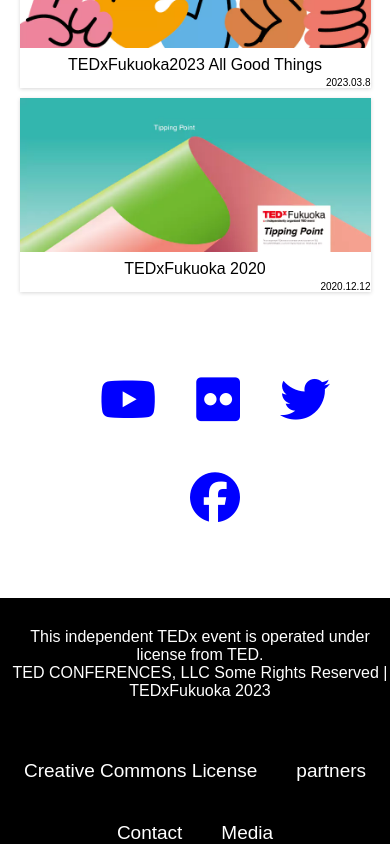
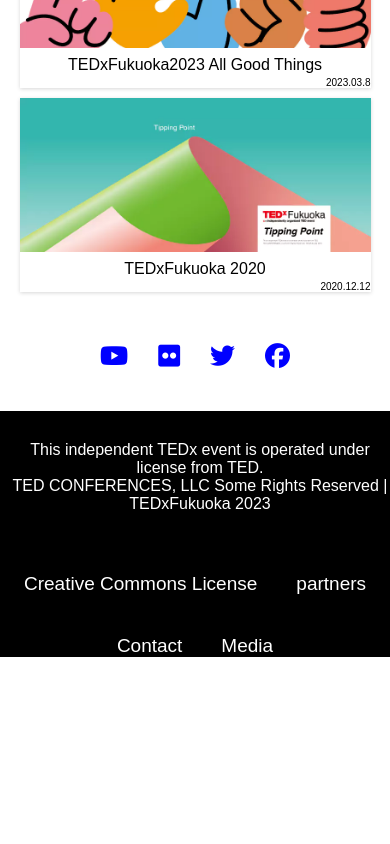
Before and after one commit to yutadd/ted_x_fukuoka, a React (Create React App) app: page / in a window 390 px wide. Shown: the part 5534-6378 px from the top of the page. After the commit the page ends 6191 px from the top, so only its background shows below. Built offline with nearby package versions, Linux system fonts and the light colour scheme.

Commit message:
[fix]social links

```diff
--- a/src/components/Outter/Outter.css
+++ b/src/components/Outter/Outter.css
@@ -62,6 +62,13 @@
   display: inline-block;
 }
 @media (max-width: 700px) {
+  .outter-sns-links {
+    font-size: 25px;
+    padding-inline-start: 0px;
+  }
+  .outter-sns-links li {
+    padding: 15px;
+  }
   .header-logo-img {
     width: 200px;
   }
```
